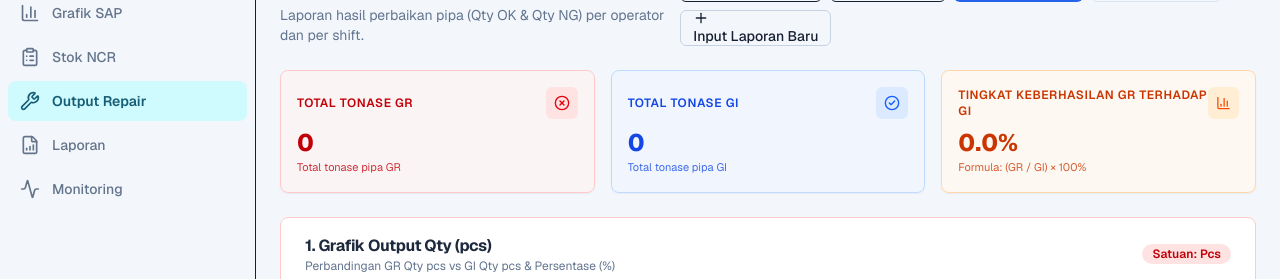
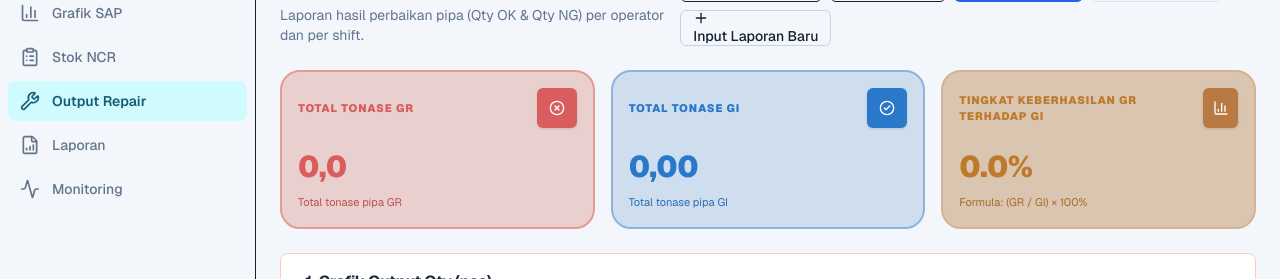
Before and after one commit to damnbrok723-lang/appsheet, a Next.js app: page /output-repair in a window 1280 px wide. Shown: the part 123-402 px from the top of the page. Built offline with nearby package versions, Linux system fonts and the light colour scheme; no server answers.

Commit message:
finalize output repair requirement

```diff
--- a/app/output-repair/page.tsx
+++ b/app/output-repair/page.tsx
@@ -369,37 +369,37 @@ export default function OutputRepairPage() {
 
       {/* METRIC CARDS */}
       <div className="grid gap-4 sm:grid-cols-2 lg:grid-cols-3">
-        <Card className="border border-red-200 bg-red-50/70 p-4 shadow-xs dark:border-red-900/70 dark:bg-red-950/30">
-          <div className="flex items-center justify-between">
-            <p className="text-xs font-semibold uppercase tracking-wider text-red-700 dark:text-red-300">Total Tonase GR</p>
-            <div className="rounded-md bg-red-100 p-2 text-red-600 dark:bg-red-900/60 dark:text-red-300">
+        <Card className="h-full rounded-[20px] border-[2px] border-[#e59a96] bg-[#e9d0ce] p-4 shadow-none">
+          <div className="flex items-center justify-between gap-3">
+            <p className="text-[11px] font-black uppercase tracking-[0.08em] text-[#d85d5d]">Total Tonase GR</p>
+            <div className="flex h-10 w-10 items-center justify-center rounded-md bg-[#d95d5d] text-white shadow-sm">
               <XCircle className="h-4 w-4" />
             </div>
           </div>
-          <p className="mt-2 text-2xl font-extrabold text-red-700 dark:text-red-300">{Number(metrics.totalGr).toLocaleString("id-ID", { minimumFractionDigits: 0, maximumFractionDigits: 3 })}</p>
-          <p className="text-[11px] text-red-700/80 dark:text-red-300/80">Total tonase pipa GR</p>
+          <p className="mt-6 text-[30px] font-black leading-none tracking-tight text-[#d95d5d]">{Number(metrics.totalGr).toLocaleString("id-ID", { minimumFractionDigits: 1, maximumFractionDigits: 1 })}</p>
+          <p className="mt-3 text-[11px] text-[#bf4f4d]">Total tonase pipa GR</p>
         </Card>
 
-        <Card className="border border-blue-200 bg-blue-50/70 p-4 shadow-xs dark:border-blue-900/70 dark:bg-blue-950/30">
-          <div className="flex items-center justify-between">
-            <p className="text-xs font-semibold uppercase tracking-wider text-blue-700 dark:text-blue-300">Total Tonase GI</p>
-            <div className="rounded-md bg-blue-100 p-2 text-blue-600 dark:bg-blue-900/60 dark:text-blue-300">
+        <Card className="h-full rounded-[20px] border-[2px] border-[#8eb4de] bg-[#cfdeee] p-4 shadow-none">
+          <div className="flex items-center justify-between gap-3">
+            <p className="text-[11px] font-black uppercase tracking-[0.08em] text-[#2a78c9]">Total Tonase GI</p>
+            <div className="flex h-10 w-10 items-center justify-center rounded-md bg-[#2a78c9] text-white shadow-sm">
               <CheckCircle2 className="h-4 w-4" />
             </div>
           </div>
-          <p className="mt-2 text-2xl font-extrabold text-blue-700 dark:text-blue-300">{Number(metrics.totalGi).toLocaleString("id-ID", { minimumFractionDigits: 0, maximumFractionDigits: 3 })}</p>
-          <p className="text-[11px] text-blue-700/80 dark:text-blue-300/80">Total tonase pipa GI</p>
+          <p className="mt-6 text-[30px] font-black leading-none tracking-tight text-[#2a78c9]">{Number(metrics.totalGi).toLocaleString("id-ID", { minimumFractionDigits: 2, maximumFractionDigits: 2 })}</p>
+          <p className="mt-3 text-[11px] text-[#2a6bb0]">Total tonase pipa GI</p>
         </Card>
 
-        <Card className="border border-orange-200 bg-orange-50/70 p-4 shadow-xs dark:border-orange-900/70 dark:bg-orange-950/30">
-          <div className="flex items-center justify-between">
-            <p className="text-xs font-semibold uppercase tracking-wider text-orange-700 dark:text-orange-300">Tingkat Keberhasilan GR terhadap GI</p>
-            <div className="rounded-md bg-orange-100 p-2 text-orange-600 dark:bg-orange-900/60 dark:text-orange-300">
+        <Card className="h-full rounded-[20px] border-[2px] border-[#d3b394] bg-[#d9c5b0] p-4 shadow-none">
+          <div className="flex items-center justify-between gap-3">
+            <p className="text-[11px] font-black uppercase tracking-[0.08em] text-[#be7a2b]">Tingkat Keberhasilan GR terhadap GI</p>
+            <div className="flex h-10 w-10 items-center justify-center rounded-md bg-[#b87a42] text-white shadow-sm">
               <BarChart3 className="h-4 w-4" />
             </div>
           </div>
-          <p className="mt-2 text-2xl font-extrabold text-orange-700 dark:text-orange-300">{metrics.grVsGiRate}%</p>
-          <p className="text-[11px] text-orange-700/80 dark:text-orange-300/80">Formula: (GR / GI) × 100%</p>
+          <p className="mt-6 text-[30px] font-black leading-none tracking-tight text-[#be7a2b]">{metrics.grVsGiRate}%</p>
+          <p className="mt-3 text-[11px] text-[#a96a25]">Formula: (GR / GI) × 100%</p>
         </Card>
       </div>
 
```
